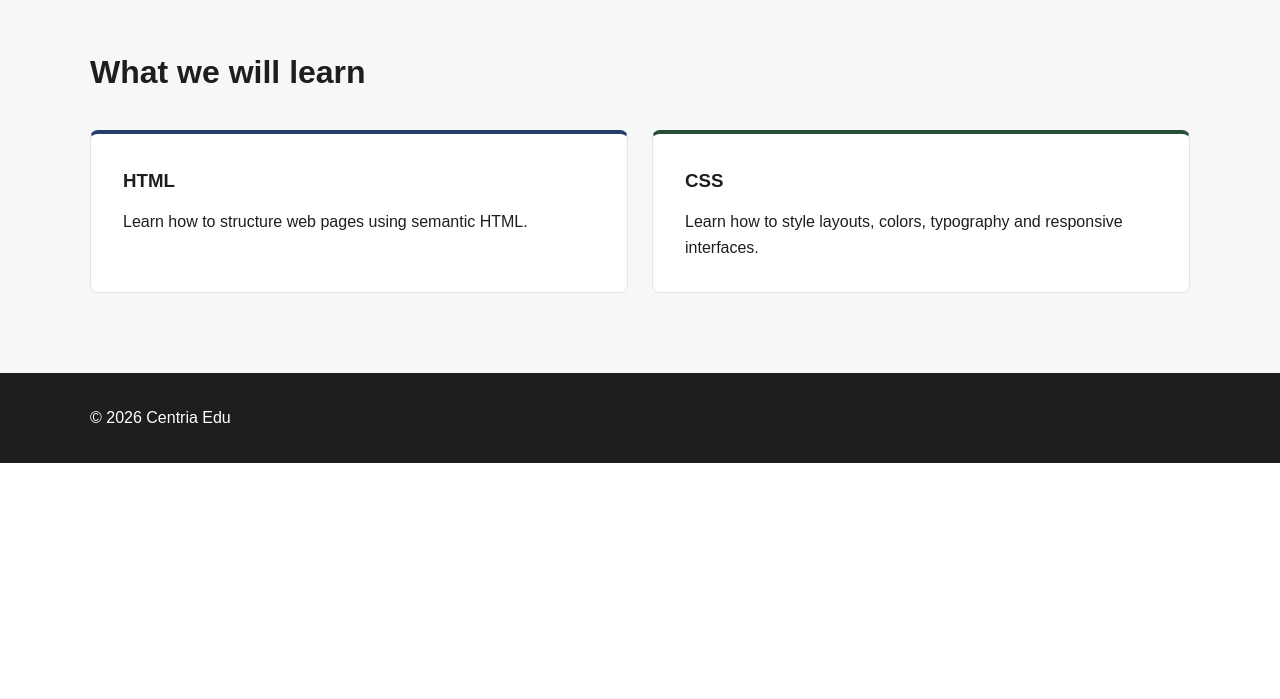
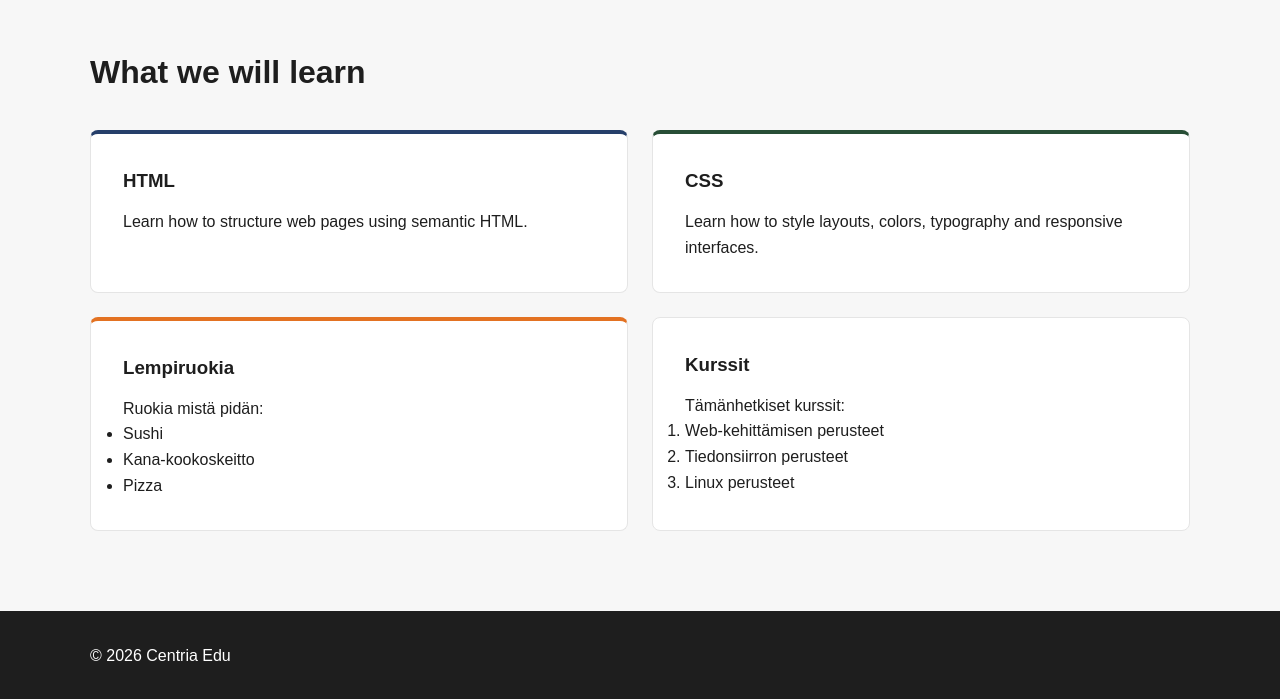
Before and after one commit to en1emi/WebKehitysKop26, a plain HTML site: page s5/index.html in a window 1280 px wide. Shown: the part 666-1365 px from the top of the page. Before the commit the page ends 1129 px from the top, so only its background shows below. Drawn offline with Linux system fonts and the light colour scheme.

Commit message:
lisssäääää

```diff
--- a/s5/index.html
+++ b/s5/index.html
@@ -89,6 +89,26 @@
                         </p>
                     </article>
 
+                    <article class="card">
+                        <h3>Lempiruokia</h3>
+                        <p>Ruokia mistä pidän:</p>
+                        <ul>
+                            <li>Sushi</li>
+                            <li>Kana-kookoskeitto</li>
+                            <li>Pizza</li>
+                        </ul>
+                    </article>
+
+                    <article class="card">
+                        <h3>Kurssit</h3>
+                        <p>Tämänhetkiset kurssit:</p>
+                        <ol>
+                            <li>Web-kehittämisen perusteet</li>
+                            <li>Tiedonsiirron perusteet</li>
+                            <li>Linux perusteet</li>
+                        </ol>
+                    </article>
+
                 </div>
             </div>
         </section>
```
